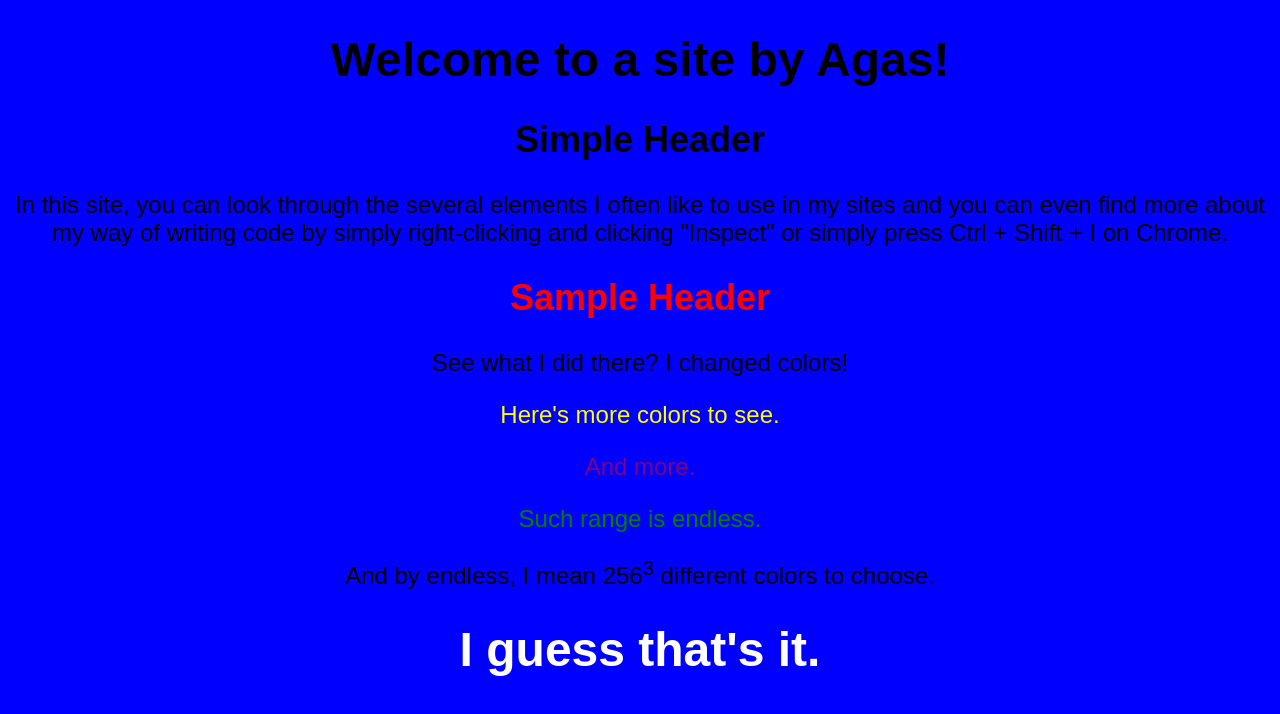
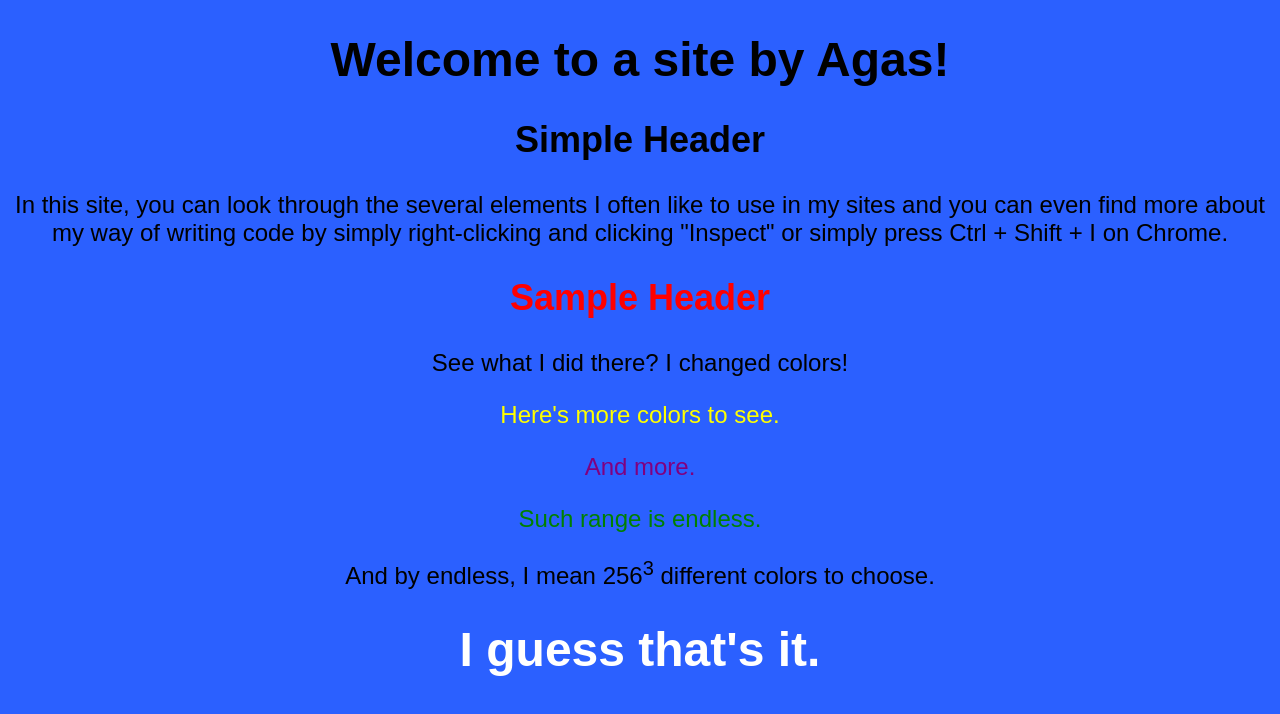
Before and after one commit to AgasMatt/agasmatt.github.io, a plain HTML site: page index.html in a window 1280 px wide. Drawn offline with Linux system fonts and the light colour scheme.

Commit message:
Update styles.css

```diff
--- a/styles.css
+++ b/styles.css
@@ -1,6 +1,6 @@
 body {
   font-family: Arial, sans-serif;
-  background-color: blue;
+  background-color: #2b60ff;
   color: black;
   text-align: center;
   margin: 12px;
```
